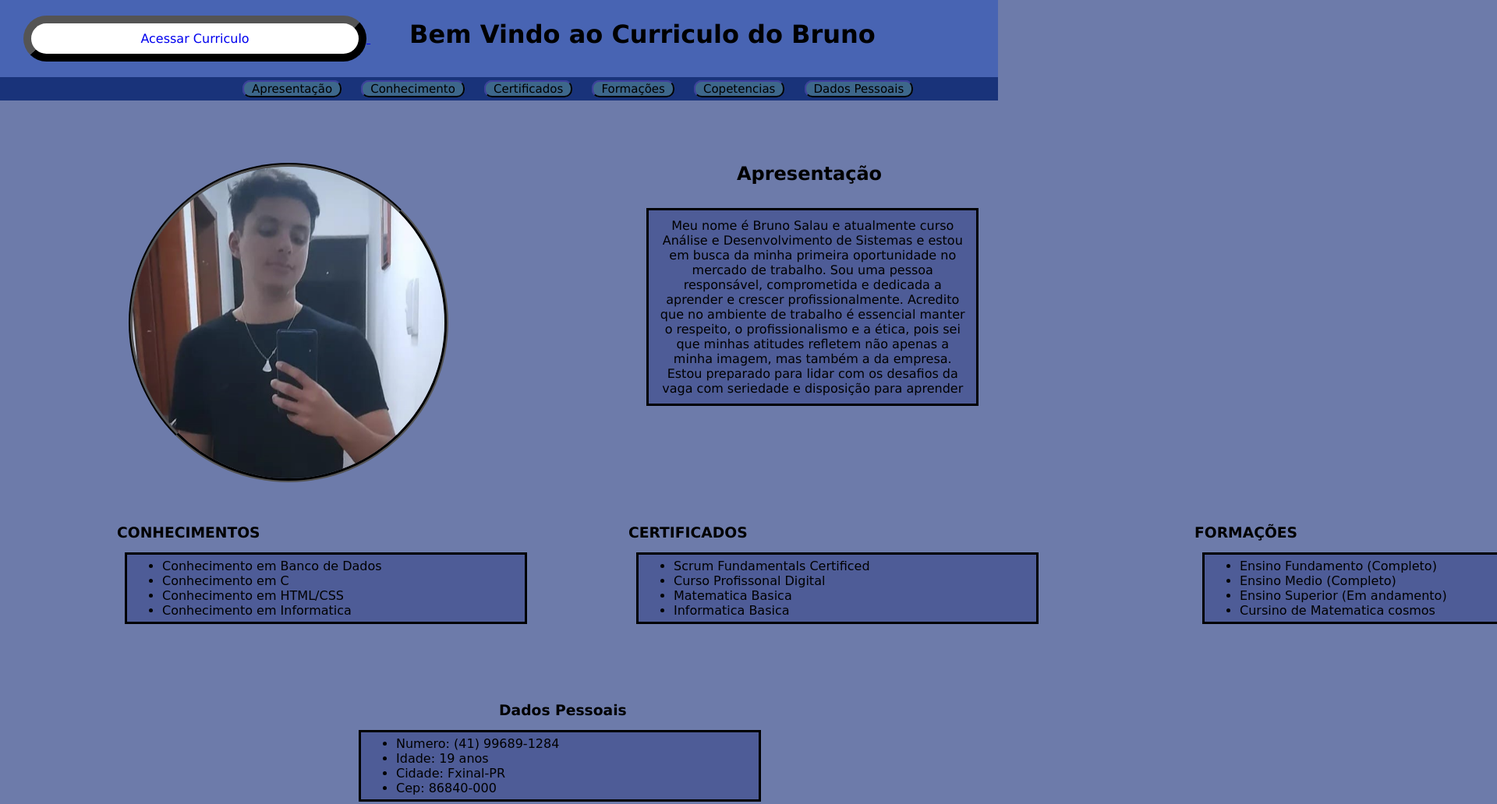
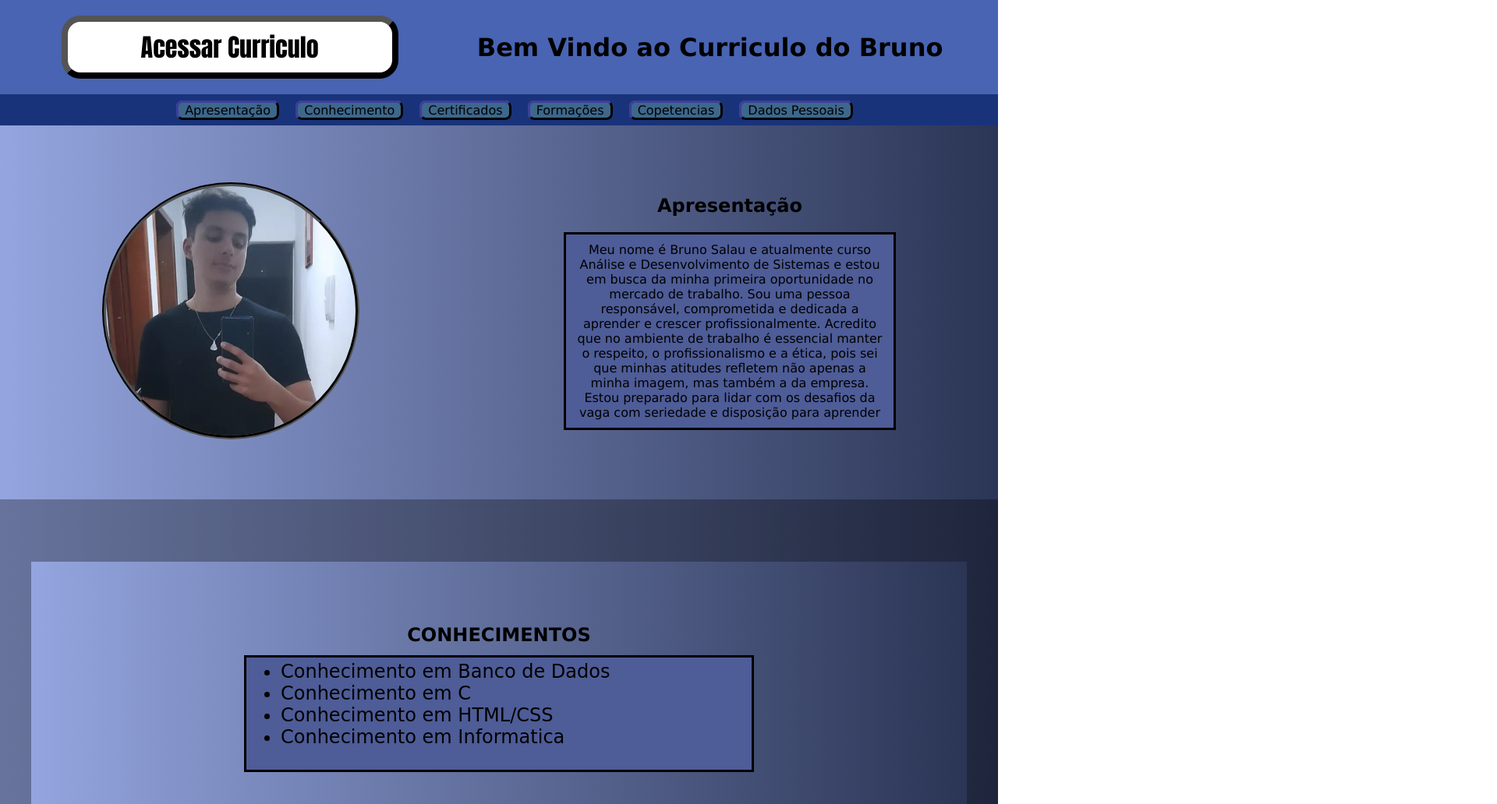
Before and after one commit to BrunoSalau/Desenvolvimento-web-segunda, a plain HTML site: page docs/index.html in a window 1280 px wide. Shown: the top 1032 px of the page at 78% size, 1920 px wide, since content can reach past the window. Drawn offline with Linux system fonts and the light colour scheme.

Commit message:
Update style.css

```diff
--- a/docs/css/style.css
+++ b/docs/css/style.css
@@ -2,31 +2,34 @@
     margin: 0 auto;
 }
 body{
-    background-color: rgb(109, 123, 170);
+    background:linear-gradient(90deg,rgb(148, 165, 223),rgb(43, 53, 85));
     font-family:Verdana, Geneva, Tahoma, sans-serif;
 }
 .bem{
-    display: inline-block;
-    margin-left: 50px;
+}
+.bem h1{
+    font-size: 4vh;
 }
 .menu{
     text-align: center;
     background-color: rgb(255, 255, 255);
-    border: 10px solid black;
+    border: 1vh solid black;
     border-style:outset;
-    border-radius: 30px;
-    width: 400px;
-    margin-left: 10px;
-    padding: 10px;
-    display: inline-block;
+    border-radius: 3vh;
+    width: 50vh;
+    margin-left: 1vh;
+    padding: 1vh;
 }
-.menu a{
+.menu p{
+    font-size: 4vh;
+}
+.fundo a{
     text-decoration: none;
     font-family:Impact, Haettenschweiler, 'Arial Narrow Bold', sans-serif;
     font-size: 30px;
     color: rgb(0, 0, 0);
 }
-.menu a:hover{
+.fundo a:hover{
     color: blue;
 }
 .menu:hover{
@@ -36,28 +39,35 @@ body{
 .fundo{
     background-color: rgb(72, 100, 179);
     padding: 20px;
+    display: flex;
+    align-items: center;
+    justify-content: center;
 
 }
 .coorpo{
     background-color: rgb(25, 51, 122);
-    height: 30px;
+    height: 5vh;
+    display: flex;
+    align-items: center;
 }
 .lista{
-    margin-left: 20%;
-    padding: 5px;
+    padding: 1vh;
+    height: 3vh;
+    display: flex;
+    align-items: center;
 
 }
 .int{
     background-color: rgb(61, 103, 139);
-    padding-left: 10px;
-    border-radius: 10px;
-    padding-right: 10px;
-    border: 2px solid;
+    padding-left: 1vh;
+    border-radius: 1vh;
+    padding-right: 1vh;
+    border: 0.4vh solid;
     border-color: rgb(29, 29, 73);
     border-style: outset;
-    font-size: 15px;
+    font-size: 2vh;
     display: inline;
-    margin: 10px;
+    margin: 1vh;
     list-style: none;
 
 }
@@ -69,98 +79,142 @@ body{
     color: aqua;
 }
 .foto{
-    margin-top: 80px;
-    margin-left: 150px;
-    padding-left: 15px;
+
 }
 .foto img{
     border: 5px solid;
-    width: 400px;
+    width: 40vh;
     border-radius: 500px;
     border-style: groove;
     border-color: black;
 }
 .text1{
-    margin-left: 250px;
-    margin-bottom: px;
 }
 .text1 h2{
-    padding-top: 50px;
-    margin:30px;
-    margin-left: 120px;
+    height: 6vh;
+    display: flex;
+    justify-content: center;
+    font-size: 3vh;
+
 }
 .pag{
-    display: inline-flex;
+    display: flex;
+    justify-content: center;
+    align-items: center;
+    height: 60vh;
+}
+.pag .foto{
 }
 .pag .text1 p{
     width: 400px;
     text-align: center;
-    margin-left: 1%;
     background-color: rgb(78, 92, 151);
     border: 3px solid;
     padding: 10px;
+    font-size: 2vh;
+}
+.lis{
+    display: flex;
+    justify-content: center;
+    background-color: rgba(0, 0, 0,0.3);
+    height: 200vh;
+}
+.liss{
+    margin: 10vh;
+    height: 180vh;
+    background:linear-gradient(90deg,rgb(148, 165, 223),rgb(43, 53, 85));
 }
 .cop{
-    margin: 50px;
-    margin-left: 150px;
+    width: 150vh;
+    padding-bottom: 10vh;
+    padding-top: 10vh;
+    border-bottom: 2vh solid rgba(0, 0, 0,0.3);
+}
+.cop2{
+    width: 150vh;
+    padding-bottom: 10vh;
+    padding-top: 10vh;
+    border-bottom: 2vh solid rgba(0, 0, 0,0.3);
+}
+.cop10{
+    width: 150vh;
+    padding-bottom: 10vh;
+    padding-top: 10vh;
+    border-bottom: 2vh solid rgba(0, 0, 0,0.3);
+
+}
+.cop11{
+    width: 150vh;
+    padding-bottom: 4vh;
+    padding-top: 10vh;
+}
+.cop h3{
+    display: flex;
+    justify-content: center;
+    font-size:3vh;
 }
 .cop .list5{
     font-family: cursive;
-    padding: 5px;
-    margin-top: 15px;
-    margin-left: 10px;
-    border: 3px solid;
+    padding: 0.5vh;
+    margin-top: 1.5vh;
+    border: 0.4vh solid;
     background-color: rgb(78, 92, 151);
-    width: 500px;
+    width: 80vh;
+    height: 17vh;
+    font-size: 3vh;
 }
-.cop2{
-    margin: 50px;
-    margin-left: 80px;
+.cop2 h3{
+    display: flex;
+    justify-content: center;
+    font-size:3vh;
 }
 .cop2 .list6{
     font-family: cursive;
-    padding: 5px;
-    margin-top: 15px;
-    margin-left: 10px;
-    border: 3px solid;
+    padding: 0.5vh;
+    margin-top: 1.5vh;
+    border: 0.4vh solid;
     background-color: rgb(78, 92, 151);
-    width: 500px;
+    width: 80vh;
+    height: 17vh;
+    font-size: 3vh;
 }
-.liss{
-    display: inline-flex;
-}
-.dez{
-    display: inline-flex;
-}
-.cop10{
-    margin: 50px;
-    margin-left: 150px;
+.cop10 h3{
+    display: flex;
+    justify-content: center;
+    font-size:3vh;
 }
 .cop10 .list10{
     font-family: cursive;
-    padding: 5px;
-    margin-top: 15px;
-    margin-left: 10px;
-    border: 3px solid;
+    padding: 0.5vh;
+    margin-top: 1.5vh;
+    border: 0.4vh solid;
     background-color: rgb(78, 92, 151);
-    width: 500px;
+    width: 80vh;
+    height: 17vh;
+    font-size: 3vh;
 }
-.cop11{
-    margin: 50px;
-    margin-left: 80px;
+.cop11 h3{
+    display: flex;
+    justify-content: center;
+    font-size:3vh;
 }
 .cop11 .list11{
     font-family: cursive;
-    padding: 5px;
-    margin-top: 15px;
-    margin-left: 10px;
-    border: 3px solid;
+    padding: 0.5vh;
+    margin-top: 1.5vh;
+    border: 0.4vh solid;
     background-color: rgb(78, 92, 151);
-    width: 500px;
+    width: 80vh;
+    height: 17vh;
+    font-size: 3vh;
+}
+.dad{
+    display: flex;
+    justify-content: center;
+    align-items: center;
 }
 .dados1{
-    margin: 50px;
-    margin-left: 450px;
+    margin-top: 15vh;
 }
 .dados1 h3{
     padding-left: 190px;
```
